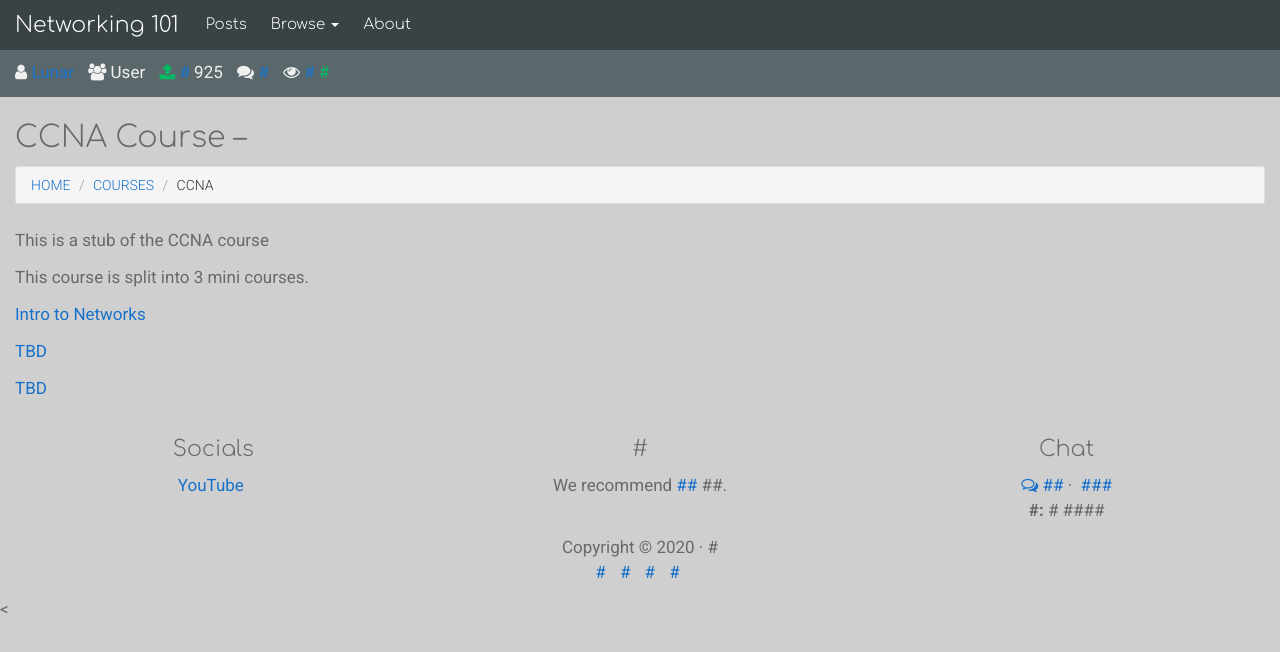
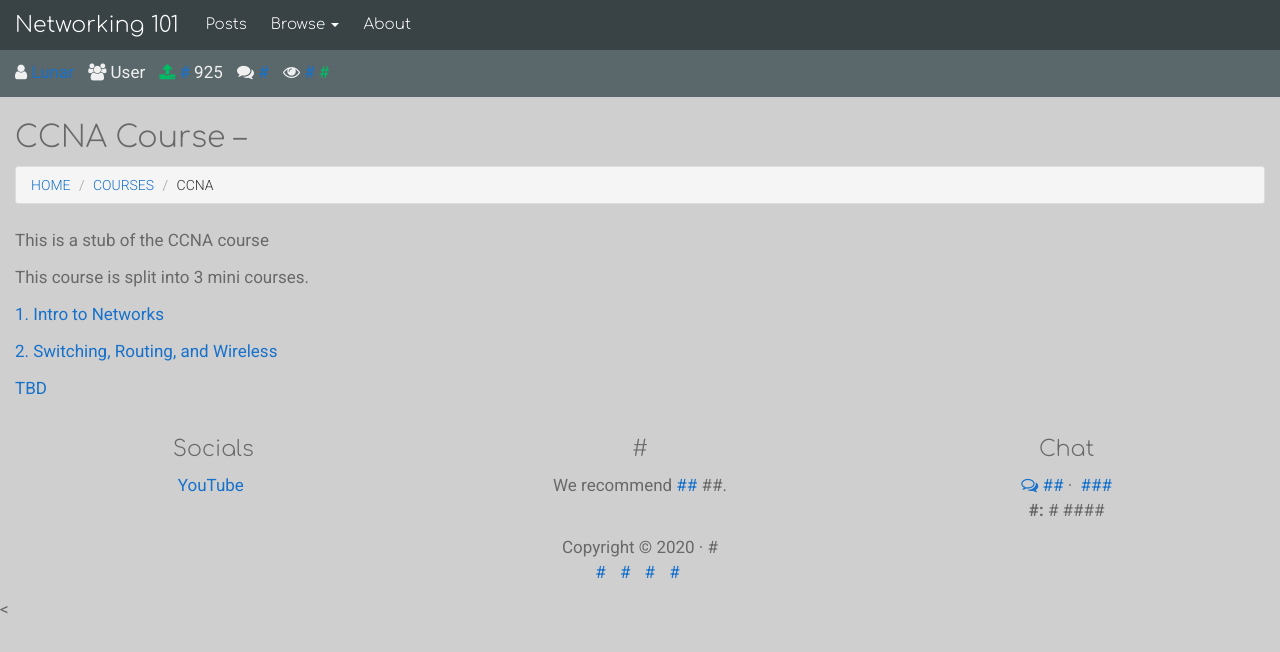
Before and after one commit to lunarcontrol/combust.it, a Jekyll site: the page built from course/ccna/index.md, in a window 1280 px wide. Shown: the top 652 px of the page. Built offline with Jekyll 4.4.1, drawn with Linux system fonts in a browser that asks for light colours; nearby versions of some CDN libraries; library files that are not in the unit come from our copies.

Commit message:
Update index.md

```diff
--- a/course/ccna/index.md
+++ b/course/ccna/index.md
@@ -15,6 +15,6 @@ This is a stub of the CCNA course
 
 This course is split into 3 mini courses.
 
-<p><a href="./intro-to-networks/">Intro to Networks</a></p>
+<p><a href="./intro-to-networks/">1. Intro to Networks</a></p>
+<p><a href="./switching-routing-wireless/">2. Switching, Routing, and Wireless</a></p>
 <p><a href="#">TBD</a></p>
-<p><a href="#">TBD</a></p>
```
